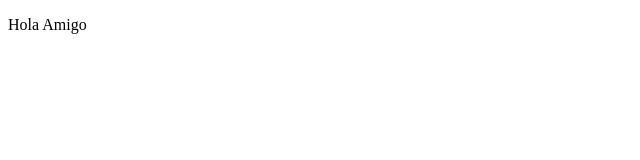
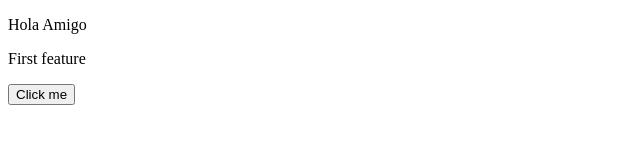
Before and after one commit to shivduttkarwa/git-tutorial, a plain HTML site: page index.html in a window 1280 px wide. Shown: the whole page, without its empty margins (0-640 px from the left). Drawn offline with Linux system fonts and the light colour scheme.

Commit message:
added button

```diff
--- a/index.html
+++ b/index.html
@@ -7,5 +7,7 @@
   </head>
   <body>
     <p>Hola Amigo</p>
+    <p>First feature</p>
+    <button>Click me</button>
   </body>
 </html>
```
